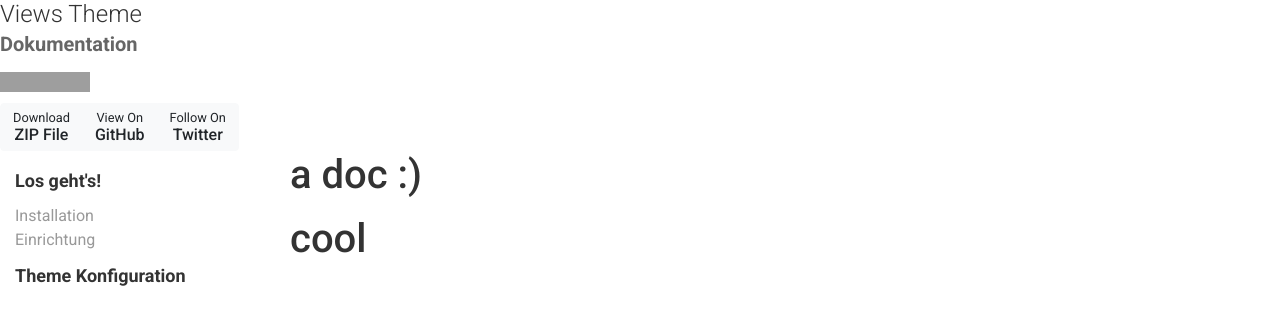
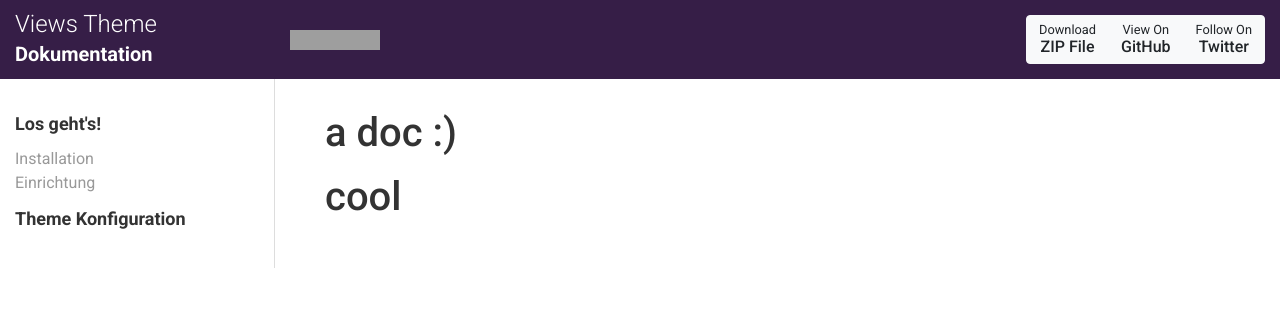
Before and after one commit to Blur-Creative/theme-views, a Jekyll site: the page built from index.md, in a window 1280 px wide. Shown: the top 325 px of the page. Built offline with Jekyll 4.4.1, drawn with Linux system fonts in a browser that asks for light colours; nearby versions of some CDN libraries; grey boxes are pictures that could not be loaded.

Commit message:
update build

```diff
--- a/_includes/head.html
+++ b/_includes/head.html
@@ -27,6 +27,13 @@
 
 <script>
     $(function () {
-      $('[data-toggle="tooltip"]').tooltip()
-    })
+      $('[data-toggle="tooltip"]').tooltip();
+    });
+
+    $(function () {
+        var pageHeight = $(window).height();
+        var headerHeight = $('.page-header').height();
+
+        console.log(pageHeight+' '+headerHeight);
+    });
 </script>
--- a/assets/css/style.css
+++ b/assets/css/style.css
@@ -33,6 +33,15 @@ body {
 	color: #007bff;
 }
 
+.header-brand {
+	flex: 0 0 275px;
+	max-width: 275px;
+}
+
+.header-button-group {
+	margin-left: auto;
+}
+
 .header-button h6 {
     margin-bottom: 0;
 }
@@ -41,16 +50,26 @@ body {
     display: block;
 }
 
+.page-header {
+	background-color: #361E47;
+	display: flex;
+	padding: 10px 15px;
+	align-items: center;
+}
+
+
 .page-header .header-title {
 	font-weight: 300;
 	font-size: 24px;
 	margin-bottom: 0;
+    color: #fff;
 }
 
 .page-header .header-description {
 	font-weight: 700;
 	color: #666;
 	font-size: 20px;
+    color: #fff;
 }
 
 .shields-list {
@@ -65,9 +84,12 @@ body {
 .page-wrap .page-sidebar-wrap {
 	flex: 0 0 275px;
 	max-width: 275px;
+    border-right: 1px solid #ddd;
+    padding-top: 15px;
 }
 
 .page-wrap .page-content-wrap {
 	flex: 1 100%;
 	max-width: 100%;
+    padding: 30px 50px;
 }
```
